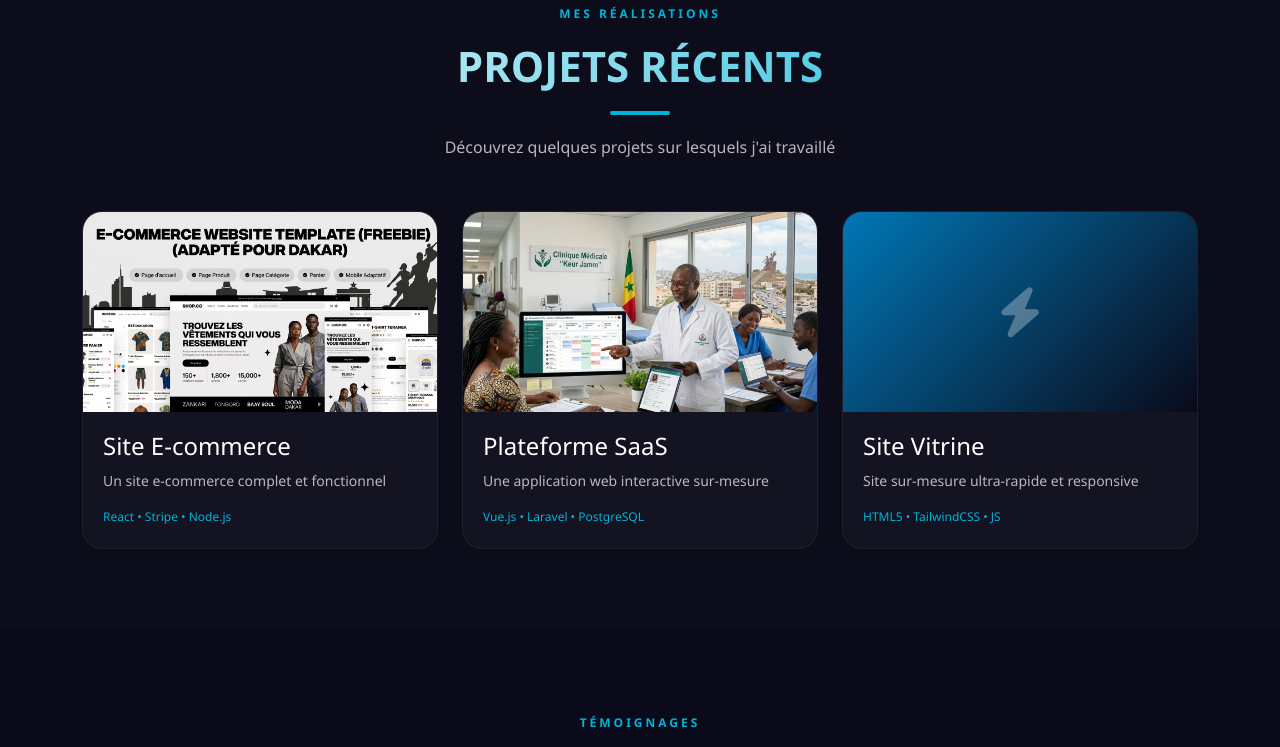
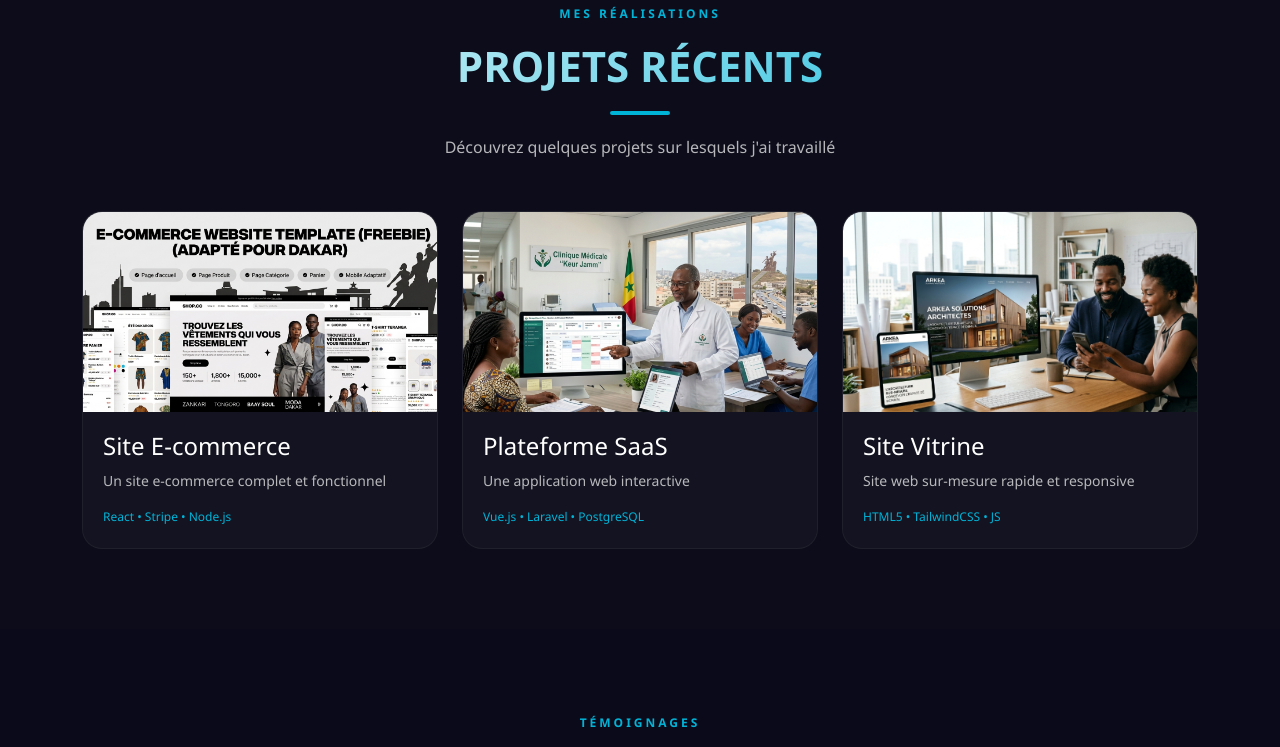
Before and after one commit to issaNzamba/indtech-site, a plain HTML site: page index.html in a window 1280 px wide. Shown: the part 3665-4412 px from the top of the page. Drawn offline with nearby package versions, Linux system fonts and the light colour scheme.

Commit message:
feat: added image

```diff
--- a/index.html
+++ b/index.html
@@ -454,7 +454,7 @@
             </div>
             <div class="project-info">
               <h4>Plateforme SaaS</h4>
-              <p>Une application web interactive sur-mesure</p>
+              <p>Une application web interactive</p>
               <span class="project-tech">Vue.js • Laravel • PostgreSQL</span>
             </div>
           </div>
@@ -463,16 +463,14 @@
         <div class="col-md-4" data-aos="fade-up" data-aos-delay="300">
           <div class="project-card">
             <div class="project-image">
-              <div class="project-placeholder">
-                <i class="fas fa-bolt"></i>
-              </div>
+              <img src="images/siteweb-vitrine.png" alt="Site web Vitrine responsive" class="project-img-custom">
               <div class="project-overlay">
                 <a href="#" class="btn btn-light btn-sm"><i class="fas fa-eye"></i> Voir</a>
               </div>
             </div>
             <div class="project-info">
               <h4>Site Vitrine</h4>
-              <p>Site sur-mesure ultra-rapide et responsive</p>
+              <p>Site web sur-mesure rapide et responsive</p>
               <span class="project-tech">HTML5 • TailwindCSS • JS</span>
             </div>
           </div>
```
Also changed, not shown: images/siteweb-vitrine.png (added).
